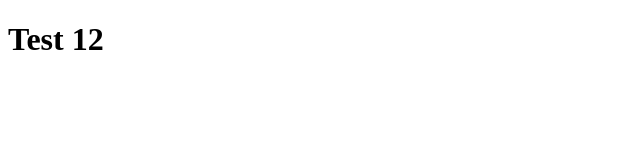
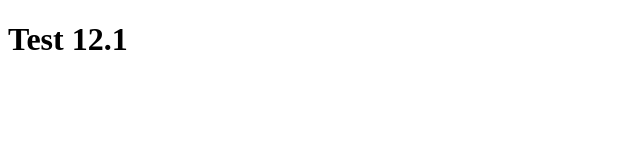
Before and after one commit to felixoi/pr-deploy, a plain HTML site: page index.html in a window 1280 px wide. Shown: the full height of the page, 0-640 px from the left. Drawn offline with Linux system fonts and the light colour scheme.

Commit message:
Update index.html

```diff
--- a/index.html
+++ b/index.html
@@ -5,6 +5,6 @@
     <title>Test Deployment</title>
 </head>
 <body>
-    <h1>Test 12</h1>
+    <h1>Test 12.1</h1>
 </body>
 </html>
```
